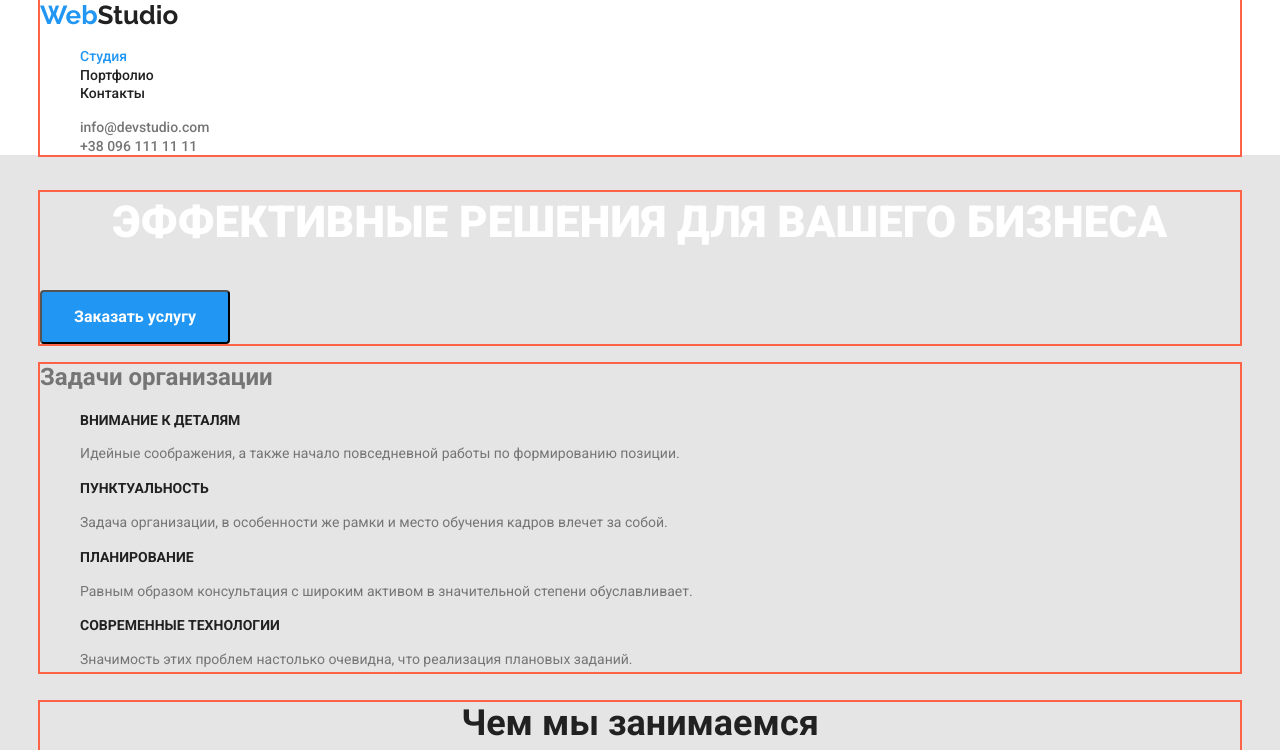
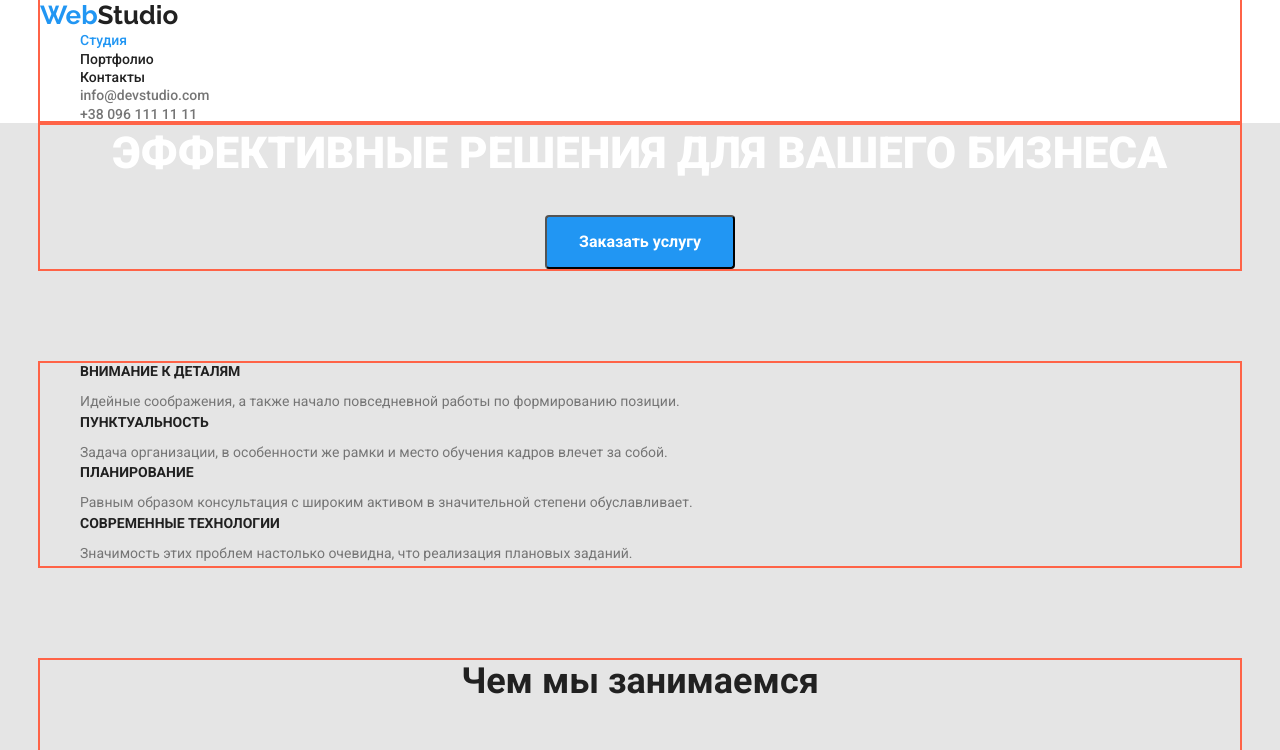
Before and after one commit to Oleg198832/goit-markup-hw-03, a plain HTML site: page index.html in a window 1280 px wide. Shown: the top 750 px of the page. Drawn offline with nearby package versions, Linux system fonts and the light colour scheme.

Commit message:
добавляет стили

```diff
--- a/css/styles.css
+++ b/css/styles.css
@@ -96,18 +96,27 @@ body {
 
 /* main section */
 
+.main {
+  text-align: center;
+}
+
 .main-title {
+  margin-top: 0;
+  margin-bottom: 30px;
+
   color: var(--primary-white-color);
   font-weight: 900;
   font-size: 44px;
   line-height: 1.4;
-  text-align: center;
   text-transform: uppercase;
 }
 
 /* section */
 
 .section-title {
+  margin-top: 0;
+  margin-bottom: 50px;
+
   color: var(--title-text-color);
   font-weight: 700;
   font-size: 36px;
@@ -117,7 +126,20 @@ body {
 
 /* tasks */
 
+.section-title-tasks {
+  position: absolute !important;
+  clip: rect(1px 1px 1px 1px);
+  clip: rect(1px, 1px, 1px, 1px);
+  padding: 0 !important;
+  border: 0 !important;
+  height: 1px !important;
+  width: 1px !important;
+  overflow: hidden;
+}
 .tasks .title {
+  margin-top: 0px;
+  margin-bottom: 10px;
+
   color: var(--title-text-color);
   font-weight: 700;
   font-size: 14px;
@@ -126,13 +148,24 @@ body {
 }
 
 .tasks .text {
+  margin-top: 0;
+  margin-bottom: 0;
+
   font-size: 14px;
   line-height: 1.7;
 }
 
 /* team */
 
+.section.padding {
+  padding-top: 94px;
+  padding-bottom: 0;
+}
+
 .team .title {
+  margin-top: 30px;
+  margin-bottom: 0;
+
   color: var(--title-text-color);
   font-weight: 500;
   font-size: 16px;
@@ -140,6 +173,9 @@ body {
 }
 
 .team .text {
+  margin-top: 10px;
+  margin-bottom: 30px;
+
   font-size: 16px;
   line-height: 1.2px;
 }
@@ -213,13 +249,19 @@ body {
 }
 
 /* стили для li */
-li {
+
+.list {
+  margin-top: 0;
+  margin-bottom: 0;
   list-style-type: none;
 }
 
 /* стили для portfolio.html */
 
 .progect .title {
+  margin-top: 20px;
+  margin-bottom: 4px;
+
   color: var(--title-text-color);
   font-weight: 700;
   font-size: 18px;
@@ -227,6 +269,9 @@ li {
 }
 
 .progect .text {
+  margin-top: 0;
+  margin-bottom: 20px;
+
   font-size: 16px;
   line-height: 1.9;
 }
```
